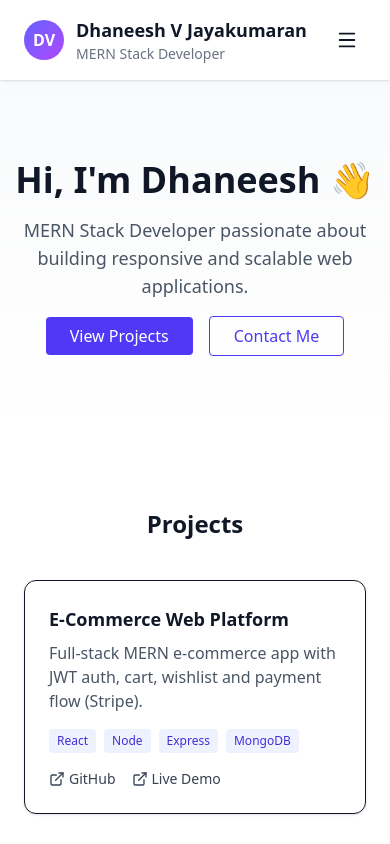
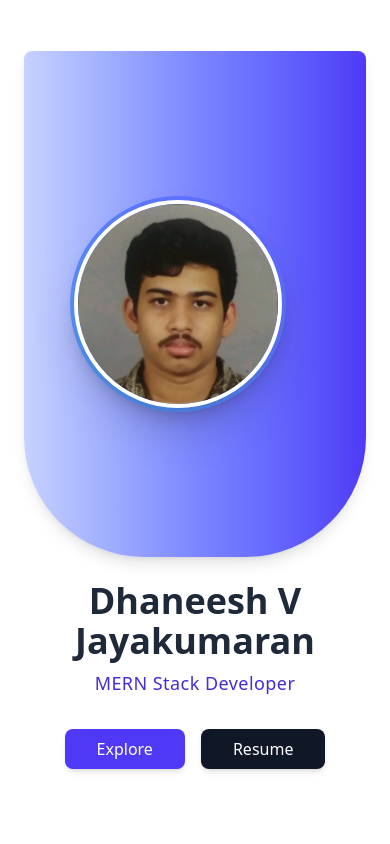
Before and after one commit to Dhaneesh7/dhaneesh-v-jayakumaranportfolio, a React (Vite) app: page / in a window 390 px wide. Shown: the top 844 px of the page. Built offline with nearby package versions, Linux system fonts and the light colour scheme.

Commit message:
Improved Intro section design with responsive rounded bottom and gradient colors

```diff
--- a/src/App.jsx
+++ b/src/App.jsx
@@ -2,11 +2,13 @@ import { BrowserRouter, Routes, Route, Navigate } from "react-router-dom";
 import Home from "./pages/Home";
 import Profile from "./pages/Profile";
 import React from "react";
+import Intro from "./pages/Intro";
 
 function App() {
   return (
         <Routes>
-          <Route path="/" element={<Home/>} />
+          <Route path="/" element={<Intro />} />
+          <Route path="/home" element={<Home/>} />
 <Route path="/profile" element={<Profile/>} />
         </Routes>
   );
--- a/src/pages/Home.jsx
+++ b/src/pages/Home.jsx
@@ -72,7 +72,7 @@ export default function Home() {
             <a href="#skills" className="text-sm px-3 py-2 hover:bg-gray-100 rounded">Skills</a>
             <a href="#contact" className="text-sm px-3 py-2 hover:bg-gray-100 rounded">Contact</a>
             <a href="/Dhaneesh_V_Jayakumaran_CV_Resume.pdf"
-  download="Dhaneesh_J_MERN_Developer.pdf" className="ml-3 inline-flex items-center text-sm px-3 py-2 border rounded hover:bg-gray-50">Resume</a>
+  download="Dhaneesh_v_J_MERN_Developer.pdf" className="ml-3 inline-flex items-center text-sm px-3 py-2 border rounded hover:bg-gray-50">Resume</a>
           </nav>
 
 
@@ -103,6 +103,12 @@ download="Dhaneesh_V_Jayakumaran_CV_Resume.pdf" className="py-2 border-b" onClic
       </header>
 
       {/* Hero */}
+            <img
+          src="/dhaneesh.jpeg" // replace with your image path (e.g., /public/profile.jpg)
+          alt="Dhaneesh V Jayakumaran"
+          className="w-40 h-40 rounded-full mx-auto mb-4 shadow-md object-cover mt-20"
+        />
+
       <section className="text-center py-20 bg-gradient-to-b from-gray-50 to-white">
         <h2 className="text-4xl font-bold mb-4">Hi, I'm Dhaneesh 👋</h2>
         <p className="text-lg text-gray-600 mb-6">
--- /dev/null
+++ b/src/pages/Intro.jsx
@@ -0,0 +1,47 @@
+import React from "react";
+
+export default function Intro() {
+  return (
+    <div className="flex flex-col sm:flex-row items-center justify-center min-h-screen  px-6">
+      {/* Left Section - Image */}
+      <div className="sm:w-1/2   w-full flex justify-end  items-center py-10 bg-gradient-to-r from-indigo-200 via-indigo-400 to-indigo-600
+ hover:scale-103 transition-transform duration-500 rounded-lg lg:rounded-r-full  shadow-lg
+       h-[60vh] sm:h-[70vh] md:h-[80vh] lg:h-auto rounded-b-[120px] sm:rounded-b-none ">
+        <div className="bg-gradient-to-tr from-blue-400 to-indigo-500 rounded-full p-1 shadow-lg hover:scale-105 transition-transform duration-300 mr-20">
+          <img
+            src="/dhaneesh.jpeg"
+            alt="Dhaneesh V Jayakumaran"
+            className="w-52 h-52 rounded-full object-cover border-4 border-white shadow-2xl"
+          />
+        </div>
+      </div>
+
+      {/* Right Section - Text + Buttons */}
+      <div className="sm:w-1/2 w-full flex flex-col items-center text-center p-6">
+        <h1 className="text-4xl sm:text-5xl font-extrabold text-gray-800 mb-2">
+          Dhaneesh V Jayakumaran
+        </h1>
+        <p className="text-indigo-700 text-lg mb-6 tracking-wide font-medium">
+          MERN Stack Developer
+        </p>
+
+        <div className="flex gap-4 mt-2">
+          <button
+            onClick={() => (window.location.href = "/home")}
+            className="bg-indigo-600 text-white px-8 py-2 rounded-lg shadow-md hover:bg-indigo-700 hover:shadow-lg transition-all duration-300"
+          >
+            Explore
+          </button>
+
+          <a
+            href="/Dhaneesh_V_Jayakumaran_CV_Resume.pdf"
+            download
+            className="bg-gray-900 text-white px-8 py-2 rounded-lg shadow-md hover:bg-gray-800 hover:shadow-lg transition-all duration-300"
+          >
+            Resume
+          </a>
+        </div>
+      </div>
+    </div>
+  );
+}
```
